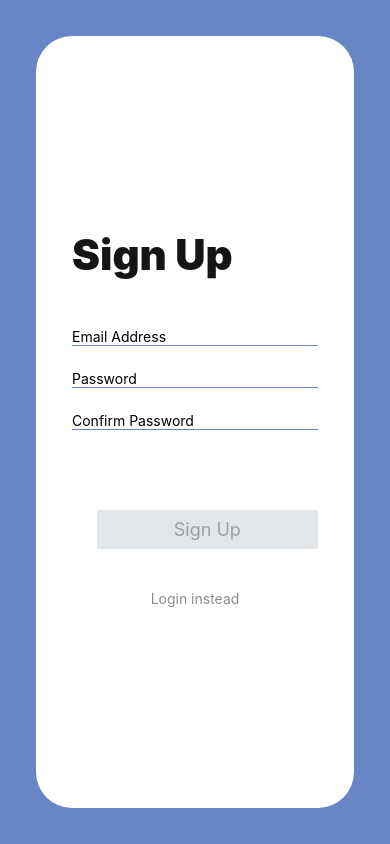
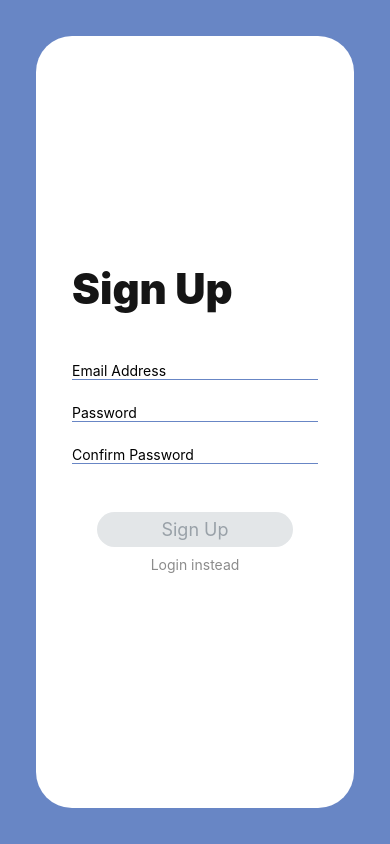
Before and after one commit to emmanuel-cruz-dev/flashcards-native, a React Native app: screen /SignUp in a window 390 px wide. Built offline with nearby package versions, Linux system fonts and the light colour scheme; no server answers.

Commit message:
estilos en link y button SignUp screen

```diff
--- a/src/constants/style.constants.js
+++ b/src/constants/style.constants.js
@@ -79,4 +79,9 @@ export const COMPONENT = {
       },
     },
   },
+  input: {
+    borderBottomWidth: 1,
+    marginBottom: SIZE.sm,
+    paddingTop: SIZE.sm,
+  },
 };
--- a/src/screens/SignUp.screen.jsx
+++ b/src/screens/SignUp.screen.jsx
@@ -27,19 +27,17 @@ const styles = StyleSheet.create({
     height: "100%",
   },
   input: {
+    ...COMPONENT.input,
     borderBottomColor: COLORS.main,
-    borderBottomWidth: 1,
-    marginBottom: SIZE.sm,
-    paddingTop: SIZE.sm,
   },
   title: {
     ...FONT.h1,
     marginBottom: SIZE.lg,
   },
   button: {
-    ...COMPONENT.button.main,
-    marginVertical: 32,
-    marginLeft: "10%",
+    ...COMPONENT.button,
+    ...COMPONENT.button.main.button,
+    alignSelf: "center",
   },
   link: {
     button: {
```
